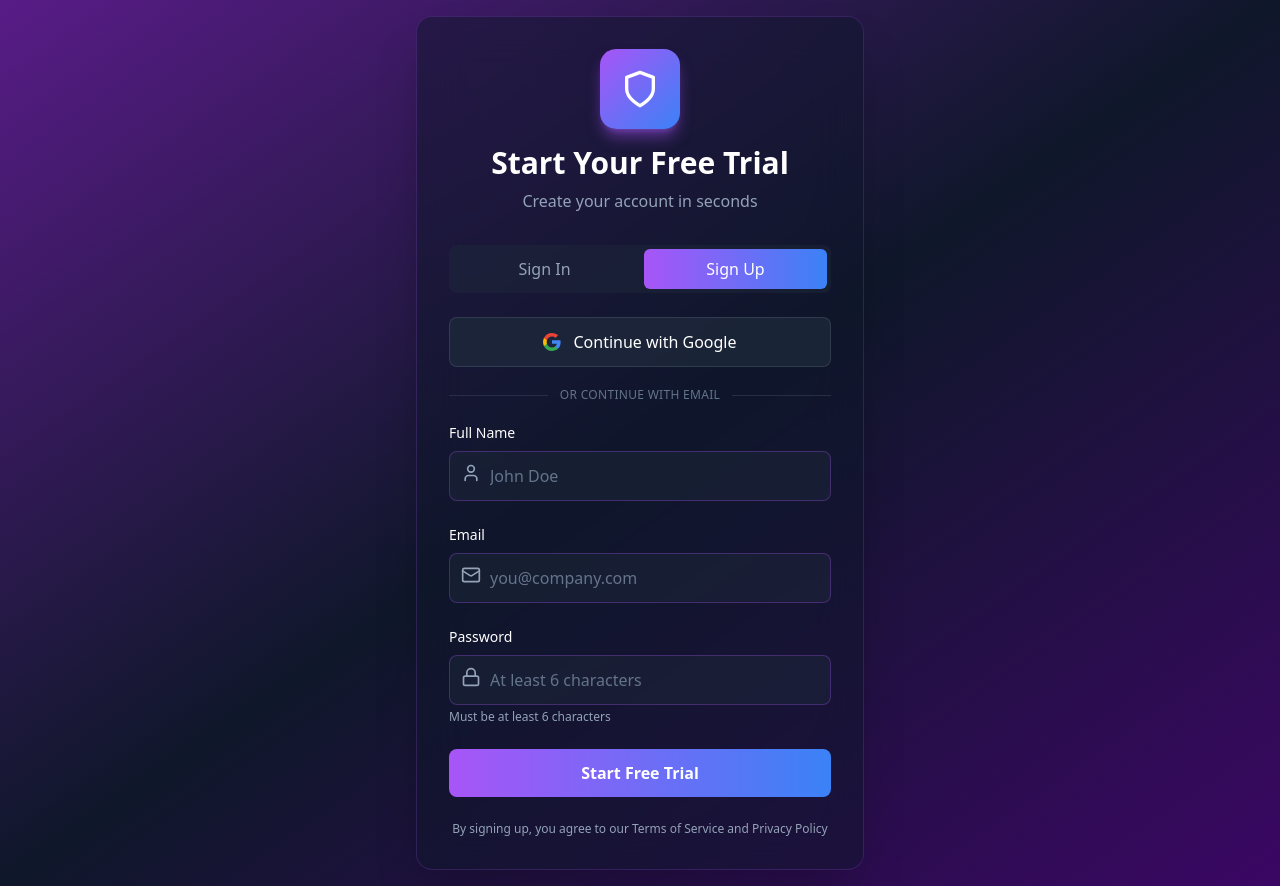
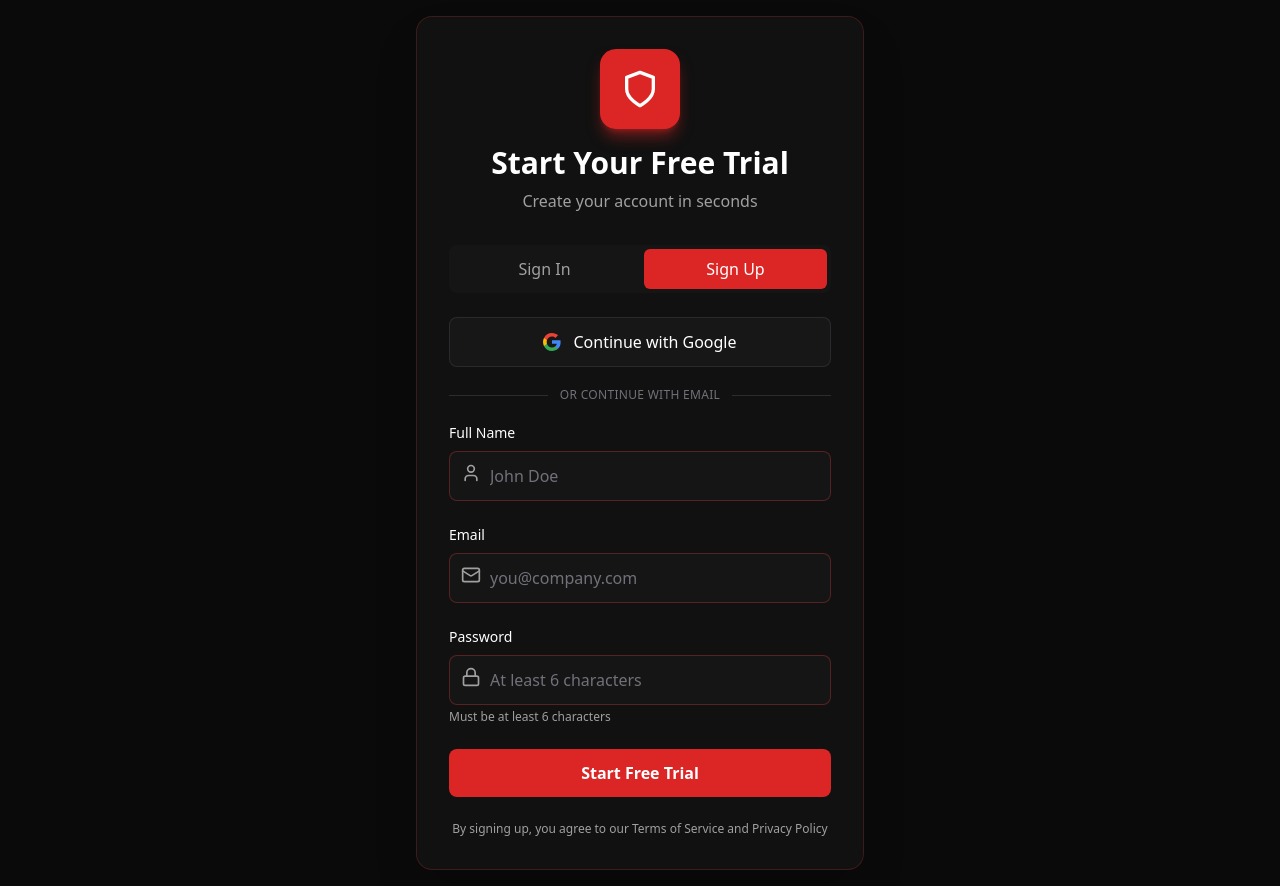
Before and after one commit to dsovan2004-beep/defendml-app, a Next.js app: page /login in a window 1280 px wide. Both pictures are taken after a click on the button "Sign Up". Built offline with nearby package versions, Linux system fonts and the light colour scheme; no server answers.

Commit message:
Redesign: login.tsx red/near-black offensive theme

```diff
--- a/src/pages/login.tsx
+++ b/src/pages/login.tsx
@@ -43,11 +43,11 @@ function GoogleLogo() {
 function OrDivider() {
   return (
     <div className="flex items-center gap-3 my-5">
-      <div className="flex-1 h-px bg-slate-700/60" />
-      <span className="text-xs text-slate-500 font-medium tracking-wide uppercase">
+      <div className="flex-1 h-px bg-zinc-700/60" />
+      <span className="text-xs text-zinc-500 font-medium tracking-wide uppercase">
         or continue with email
       </span>
-      <div className="flex-1 h-px bg-slate-700/60" />
+      <div className="flex-1 h-px bg-zinc-700/60" />
     </div>
   );
 }
@@ -228,18 +228,18 @@ export default function Login() {
   }
 
   return (
-    <div className="min-h-screen flex items-center justify-center bg-gradient-to-br from-purple-900 via-slate-900 to-purple-950 p-4">
-      <div className="w-full max-w-md bg-slate-900/50 backdrop-blur-xl rounded-2xl border border-purple-500/20 p-8 shadow-2xl">
+    <div className="min-h-screen flex items-center justify-center bg-[#0A0A0A] p-4">
+      <div className="w-full max-w-md bg-[#111111] backdrop-blur-xl rounded-2xl border border-red-500/20 p-8 shadow-2xl">
 
         {/* ── Logo + heading ─────────────────────────────────────────────────── */}
         <div className="text-center mb-8">
-          <div className="inline-flex items-center justify-center w-20 h-20 bg-gradient-to-br from-purple-500 to-blue-500 rounded-2xl mb-4 shadow-lg shadow-purple-500/50">
+          <div className="inline-flex items-center justify-center w-20 h-20 bg-red-600 rounded-2xl mb-4 shadow-lg shadow-red-600/50">
             <Shield className="w-10 h-10 text-white" />
           </div>
           <h1 className="text-3xl font-bold text-white mb-2">
             {mode === "signin" ? "Welcome Back" : "Start Your Free Trial"}
           </h1>
-          <p className="text-slate-400">
+          <p className="text-[#A0A0A0]">
             {mode === "signin"
               ? "Attack Before They Do"
               : "Create your account in seconds"}
@@ -247,7 +247,7 @@ export default function Login() {
         </div>
 
         {/* ── Sign In / Sign Up toggle ───────────────────────────────────────── */}
-        <div className="flex gap-2 mb-6 bg-slate-800/50 p-1 rounded-lg">
+        <div className="flex gap-2 mb-6 bg-[#1A1A1A]/50 p-1 rounded-lg">
           <button
             type="button"
             onClick={() => {
@@ -257,8 +257,8 @@ export default function Login() {
             }}
             className={`flex-1 py-2 px-4 rounded-md font-medium transition-all ${
               mode === "signin"
-                ? "bg-gradient-to-r from-purple-500 to-blue-500 text-white"
-                : "text-slate-400 hover:text-white"
+                ? "bg-red-600 text-white"
+                : "text-[#A0A0A0] hover:text-white"
             }`}
           >
             Sign In
@@ -272,8 +272,8 @@ export default function Login() {
             }}
             className={`flex-1 py-2 px-4 rounded-md font-medium transition-all ${
               mode === "signup"
-                ? "bg-gradient-to-r from-purple-500 to-blue-500 text-white"
-                : "text-slate-400 hover:text-white"
+                ? "bg-red-600 text-white"
+                : "text-[#A0A0A0] hover:text-white"
             }`}
           >
             Sign Up
@@ -285,11 +285,11 @@ export default function Login() {
           type="button"
           onClick={onGoogleSignIn}
           disabled={googleBusy || busy}
-          className="w-full flex items-center justify-center gap-3 py-3 px-4 bg-slate-800/80 hover:bg-slate-700/80 disabled:opacity-50 border border-slate-600/50 hover:border-slate-500/70 text-white font-medium rounded-lg transition-all duration-200"
+          className="w-full flex items-center justify-center gap-3 py-3 px-4 bg-[#1A1A1A]/80 hover:bg-[#222222]/80 disabled:opacity-50 border border-zinc-700/50 hover:border-zinc-600/70 text-white font-medium rounded-lg transition-all duration-200"
         >
           {googleBusy ? (
             <svg
-              className="w-5 h-5 animate-spin text-slate-400"
+              className="w-5 h-5 animate-spin text-[#A0A0A0]"
               fill="none"
               viewBox="0 0 24 24"
             >
@@ -324,14 +324,14 @@ export default function Login() {
                 Email
               </label>
               <div className="relative">
-                <Mail className="absolute left-3 top-3 text-slate-400 w-5 h-5" />
+                <Mail className="absolute left-3 top-3 text-[#A0A0A0] w-5 h-5" />
                 <input
                   id="email"
                   type="email"
                   value={email}
                   onChange={(e) => setEmail(e.target.value)}
                   required
-                  className="w-full pl-10 pr-4 py-3 bg-slate-800/50 border border-purple-500/30 rounded-lg text-white placeholder-slate-500 focus:outline-none focus:ring-2 focus:ring-purple-500"
+                  className="w-full pl-10 pr-4 py-3 bg-[#1A1A1A]/50 border border-red-500/30 rounded-lg text-white placeholder-zinc-500 focus:outline-none focus:ring-2 focus:ring-red-500"
                   placeholder="you@company.com"
                 />
               </div>
@@ -341,14 +341,14 @@ export default function Login() {
                 Password
               </label>
               <div className="relative">
-                <Lock className="absolute left-3 top-3 text-slate-400 w-5 h-5" />
+                <Lock className="absolute left-3 top-3 text-[#A0A0A0] w-5 h-5" />
                 <input
                   id="password"
                   type="password"
                   value={password}
                   onChange={(e) => setPassword(e.target.value)}
                   required
-                  className="w-full pl-10 pr-4 py-3 bg-slate-800/50 border border-purple-500/30 rounded-lg text-white placeholder-slate-500 focus:outline-none focus:ring-2 focus:ring-purple-500"
+                  className="w-full pl-10 pr-4 py-3 bg-[#1A1A1A]/50 border border-red-500/30 rounded-lg text-white placeholder-zinc-500 focus:outline-none focus:ring-2 focus:ring-red-500"
                   placeholder="Enter your password"
                 />
               </div>
@@ -363,7 +363,7 @@ export default function Login() {
             <button
               type="submit"
               disabled={busy || googleBusy}
-              className="w-full py-3 px-4 bg-gradient-to-r from-purple-500 to-blue-500 hover:from-purple-600 hover:to-blue-600 disabled:opacity-50 text-white font-semibold rounded-lg transition-all duration-200"
+              className="w-full py-3 px-4 bg-red-600 hover:bg-red-700 disabled:opacity-50 text-white font-semibold rounded-lg transition-all duration-200"
             >
               {busy ? "Signing in..." : "Sign in"}
             </button>
@@ -378,14 +378,14 @@ export default function Login() {
                 Full Name
               </label>
               <div className="relative">
-                <User className="absolute left-3 top-3 text-slate-400 w-5 h-5" />
+                <User className="absolute left-3 top-3 text-[#A0A0A0] w-5 h-5" />
                 <input
                   id="fullName"
                   type="text"
                   value={fullName}
                   onChange={(e) => setFullName(e.target.value)}
                   required
-                  className="w-full pl-10 pr-4 py-3 bg-slate-800/50 border border-purple-500/30 rounded-lg text-white placeholder-slate-500 focus:outline-none focus:ring-2 focus:ring-purple-500"
+                  className="w-full pl-10 pr-4 py-3 bg-[#1A1A1A]/50 border border-red-500/30 rounded-lg text-white placeholder-zinc-500 focus:outline-none focus:ring-2 focus:ring-red-500"
                   placeholder="John Doe"
                 />
               </div>
@@ -395,14 +395,14 @@ export default function Login() {
                 Email
               </label>
               <div className="relative">
-                <Mail className="absolute left-3 top-3 text-slate-400 w-5 h-5" />
+                <Mail className="absolute left-3 top-3 text-[#A0A0A0] w-5 h-5" />
                 <input
                   id="signup-email"
                   type="email"
                   value={email}
                   onChange={(e) => setEmail(e.target.value)}
                   required
-                  className="w-full pl-10 pr-4 py-3 bg-slate-800/50 border border-purple-500/30 rounded-lg text-white placeholder-slate-500 focus:outline-none focus:ring-2 focus:ring-purple-500"
+                  className="w-full pl-10 pr-4 py-3 bg-[#1A1A1A]/50 border border-red-500/30 rounded-lg text-white placeholder-zinc-500 focus:outline-none focus:ring-2 focus:ring-red-500"
                   placeholder="you@company.com"
                 />
               </div>
@@ -412,7 +412,7 @@ export default function Login() {
                 Password
               </label>
               <div className="relative">
-                <Lock className="absolute left-3 top-3 text-slate-400 w-5 h-5" />
+                <Lock className="absolute left-3 top-3 text-[#A0A0A0] w-5 h-5" />
                 <input
                   id="signup-password"
                   type="password"
@@ -420,11 +420,11 @@ export default function Login() {
                   onChange={(e) => setPassword(e.target.value)}
                   required
                   minLength={6}
-                  className="w-full pl-10 pr-4 py-3 bg-slate-800/50 border border-purple-500/30 rounded-lg text-white placeholder-slate-500 focus:outline-none focus:ring-2 focus:ring-purple-500"
+                  className="w-full pl-10 pr-4 py-3 bg-[#1A1A1A]/50 border border-red-500/30 rounded-lg text-white placeholder-zinc-500 focus:outline-none focus:ring-2 focus:ring-red-500"
                   placeholder="At least 6 characters"
                 />
               </div>
-              <p className="mt-1 text-xs text-slate-400">Must be at least 6 characters</p>
+              <p className="mt-1 text-xs text-[#A0A0A0]">Must be at least 6 characters</p>
             </div>
 
             {error && (
@@ -442,12 +442,12 @@ export default function Login() {
             <button
               type="submit"
               disabled={busy || googleBusy}
-              className="w-full py-3 px-4 bg-gradient-to-r from-purple-500 to-blue-500 hover:from-purple-600 hover:to-blue-600 disabled:opacity-50 text-white font-semibold rounded-lg transition-all duration-200"
+              className="w-full py-3 px-4 bg-red-600 hover:bg-red-700 disabled:opacity-50 text-white font-semibold rounded-lg transition-all duration-200"
             >
               {busy ? "Creating account..." : "Start Free Trial"}
             </button>
 
-            <p className="text-xs text-slate-400 text-center">
+            <p className="text-xs text-[#A0A0A0] text-center">
               By signing up, you agree to our Terms of Service and Privacy Policy
             </p>
           </form>
@@ -455,7 +455,7 @@ export default function Login() {
 
         {/* ── Demo mode hint ─────────────────────────────────────────────────── */}
         {mode === "signin" && isDemoEnabled() && (
-          <div className="mt-6 text-center text-xs text-purple-300/80">
+          <div className="mt-6 text-center text-xs text-red-300/80">
             <p>Demo mode enabled — try <b>superadmin@test.com / DefendML@2025</b></p>
           </div>
         )}
```
